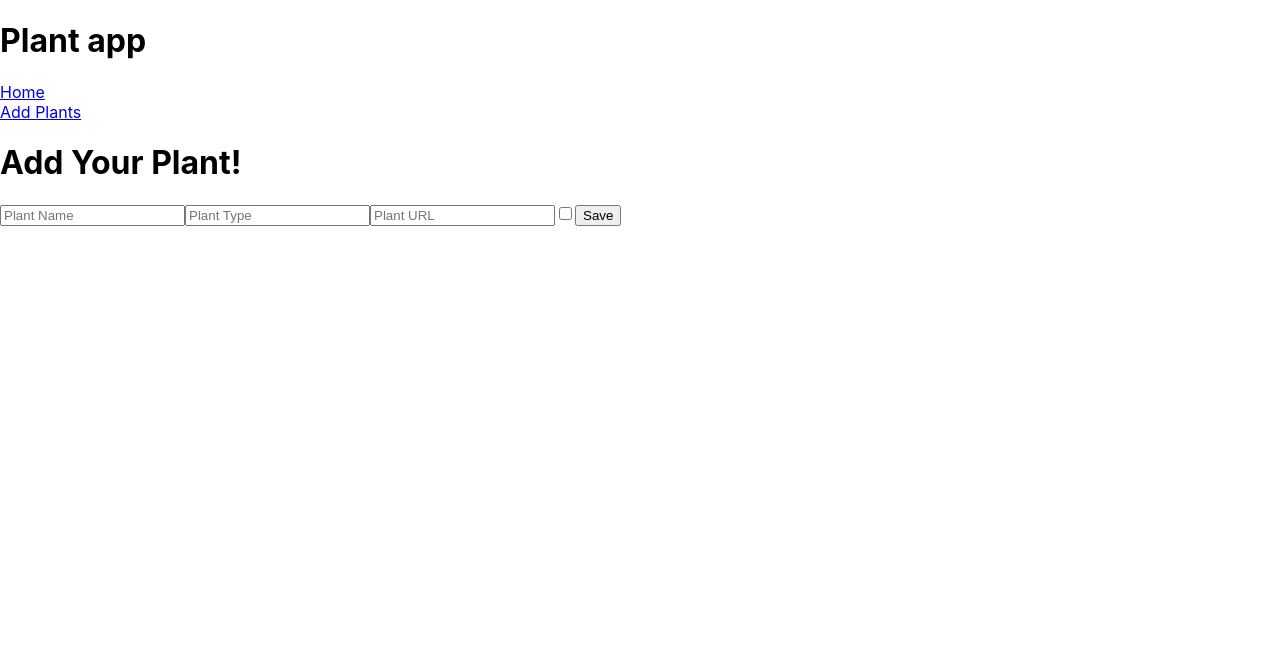
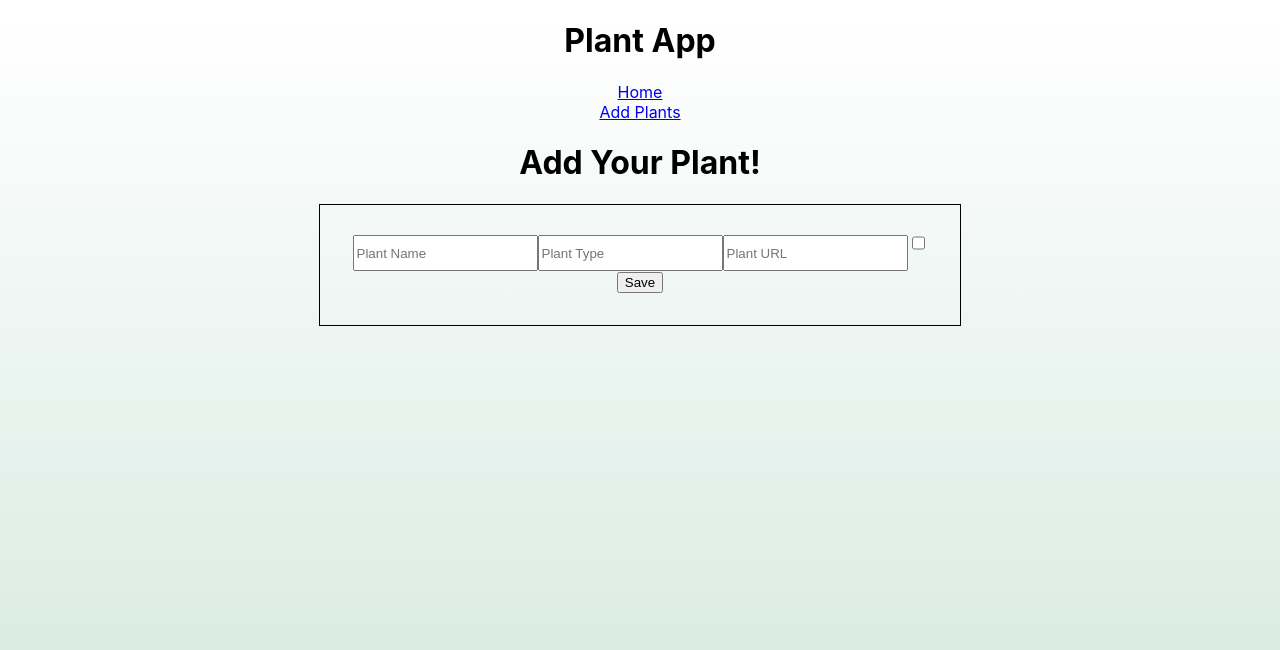
Before and after one commit to adelaney923/plant-frontend, a React (Create React App) app: page /#/add-plants in a window 1280 px wide. Shown: the top 650 px of the page. Built offline with nearby package versions, Linux system fonts and the light colour scheme.

Commit message:
added some css

```diff
--- a/src/App.css
+++ b/src/App.css
@@ -1,3 +1,22 @@
 nav Link{
   text-decoration: none;
 }
+
+.App {
+  text-align: center;
+  color: black;
+  background-image: linear-gradient(#ffffff, #d1e7dd);
+  min-height: 100vh;
+}
+
+.plantForm{
+  border: 1px solid black;
+  width: 600px;
+  height: 80px;
+  margin: 0 auto;
+  padding: 20px;
+}
+
+input {
+  height: 30px;
+}
--- a/src/App.js
+++ b/src/App.js
@@ -6,8 +6,8 @@ import './App.css';
 
 function App() {
   return (
-    <div>
-      <h1>Plant app</h1>
+    <div className="App">
+      <h1>Plant App</h1>
       <nav>
         <Link to="/">Home</Link> <br />
         <Link to="/add-plants">Add Plants</Link>
--- a/src/PlantForm.js
+++ b/src/PlantForm.js
@@ -45,6 +45,7 @@ const PlantForm = () => {
     return (
       <div>
         <h1>Add Your Plant!</h1>
+        <div className="plantForm">
           <form onSubmit={handleSubmit}>
             <input
               onChange={handleChange}
@@ -71,6 +72,7 @@ const PlantForm = () => {
             <button type="submit">Save</button>
           </form>
         </div>
+      </div>
     );
     }
 }
```
Also changed, not shown: src/ToggleSwitch.js (added, +22 -0 lines). Lines whose indentation alone changed are shown as unchanged.
